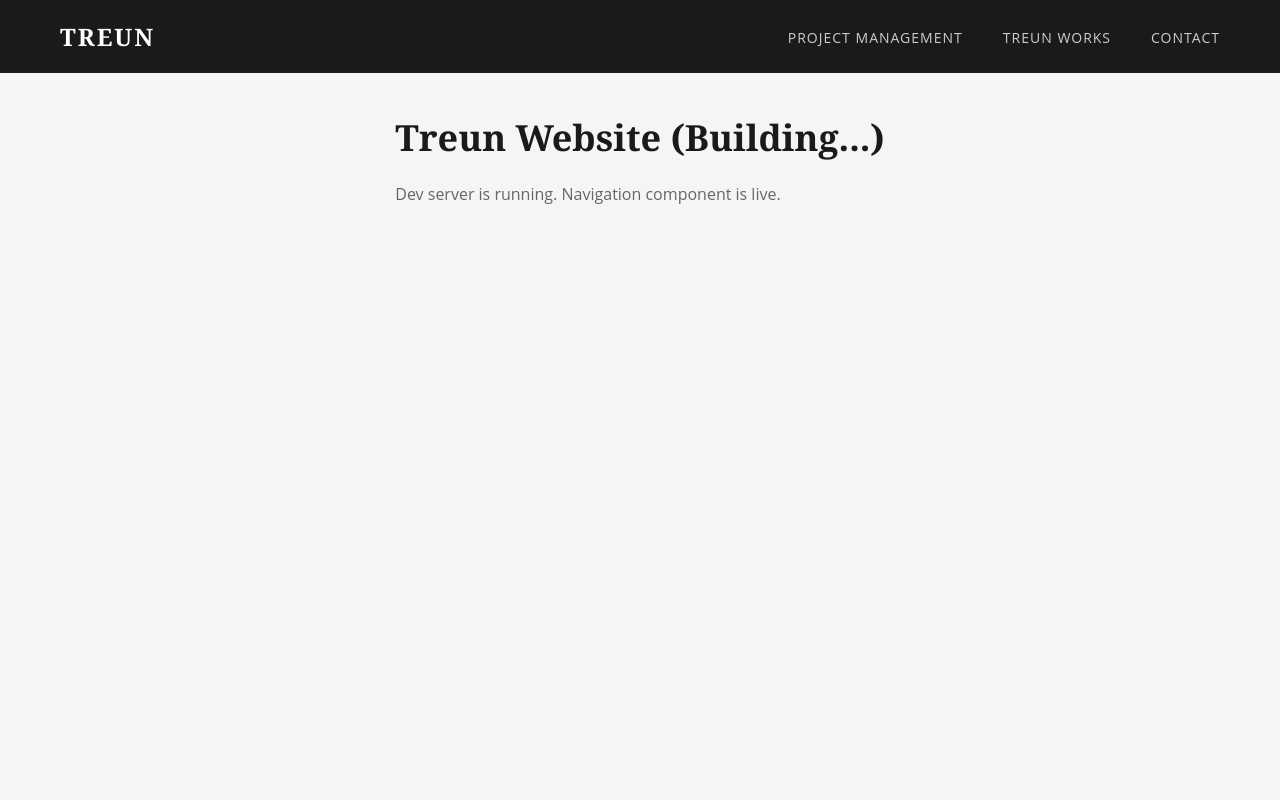
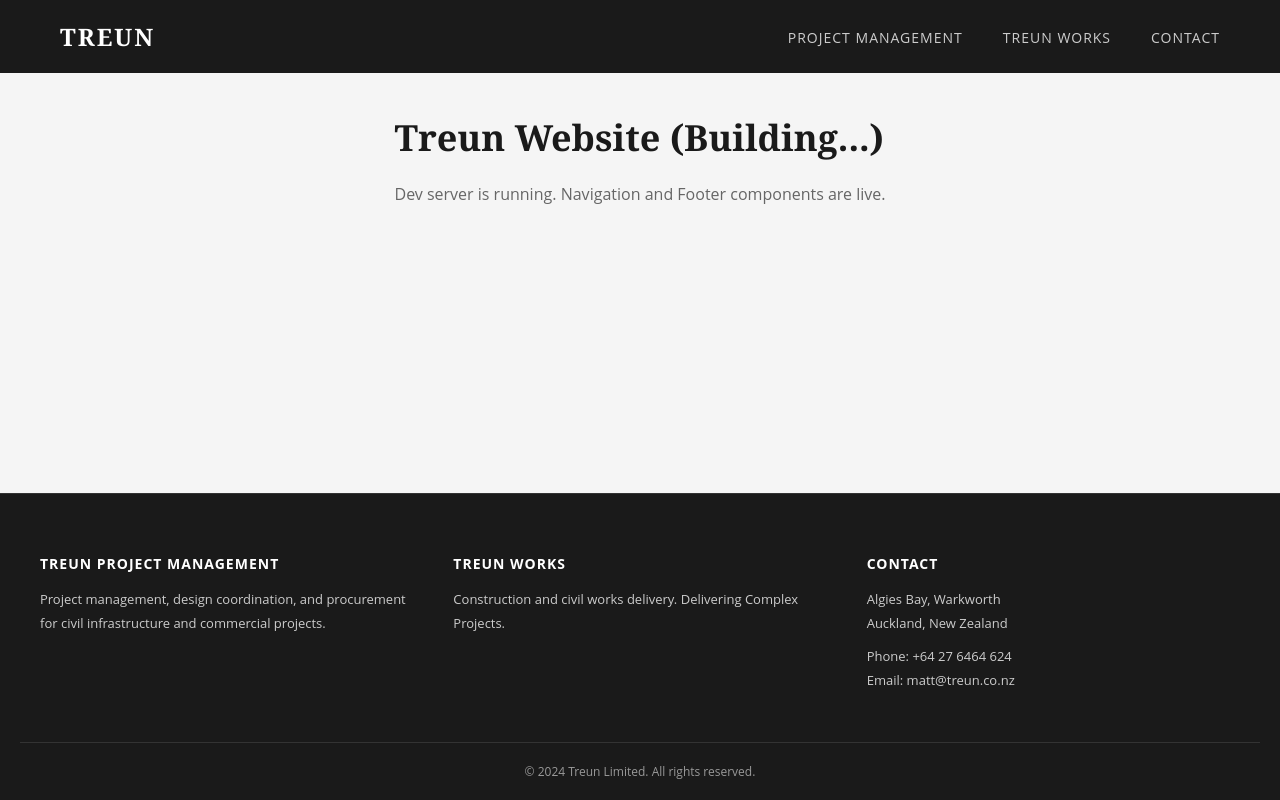
Before and after one commit to TreunLtd/treun-website, a React (Create React App) app: page / in a window 1280 px wide. Built offline with nearby package versions, Linux system fonts and the light colour scheme.

Commit message:
Day 2: Footer component

```diff
--- a/src/App.js
+++ b/src/App.js
@@ -1,5 +1,6 @@
 import React from 'react';
 import Navigation from './components/Navigation';
+import Footer from './components/Footer';
 import './App.css';
 
 function App() {
@@ -8,8 +9,9 @@ function App() {
       <Navigation />
       <main>
         <h1>Treun Website (Building...)</h1>
-        <p>Dev server is running. Navigation component is live.</p>
+        <p>Dev server is running. Navigation and Footer components are live.</p>
       </main>
+      <Footer />
     </div>
   );
 }
--- /dev/null
+++ b/src/components/Footer.css
@@ -0,0 +1,55 @@
+.footer {
+  background-color: #1a1a1a;
+  color: #cccccc;
+  padding: 60px 20px 20px;
+  margin-top: 60px;
+  border-top: 1px solid #333;
+}
+
+.footer-container {
+  max-width: 1200px;
+  margin: 0 auto 40px;
+  display: grid;
+  grid-template-columns: repeat(auto-fit, minmax(300px, 1fr));
+  gap: 40px;
+}
+
+.footer-section h4 {
+  color: #ffffff;
+  font-size: 14px;
+  font-weight: bold;
+  text-transform: uppercase;
+  letter-spacing: 1px;
+  margin-bottom: 15px;
+  font-family: 'Open Sans', sans-serif;
+}
+
+.footer-section p {
+  font-size: 13px;
+  line-height: 1.8;
+  margin-bottom: 10px;
+}
+
+.footer-section a {
+  color: #cccccc;
+  text-decoration: none;
+}
+
+.footer-section a:hover {
+  color: #ffffff;
+}
+
+.footer-bottom {
+  text-align: center;
+  padding-top: 20px;
+  border-top: 1px solid #333;
+  font-size: 12px;
+  color: #999;
+}
+
+@media (max-width: 768px) {
+  .footer-container {
+    grid-template-columns: 1fr;
+    gap: 30px;
+  }
+}
--- /dev/null
+++ b/src/components/Footer.js
@@ -0,0 +1,30 @@
+import React from 'react';
+import './Footer.css';
+
+export default function Footer() {
+  return (
+    <footer className="footer">
+      <div className="footer-container">
+        <div className="footer-section">
+          <h4>Treun Project Management</h4>
+          <p>Project management, design coordination, and procurement for civil infrastructure and commercial projects.</p>
+        </div>
+
+        <div className="footer-section">
+          <h4>Treun Works</h4>
+          <p>Construction and civil works delivery. Delivering Complex Projects.</p>
+        </div>
+
+        <div className="footer-section">
+          <h4>Contact</h4>
+          <p>Algies Bay, Warkworth<br />Auckland, New Zealand</p>
+          <p>Phone: +64 27 6464 624<br />Email: matt@treun.co.nz</p>
+        </div>
+      </div>
+
+      <div className="footer-bottom">
+        <p>&copy; 2024 Treun Limited. All rights reserved.</p>
+      </div>
+    </footer>
+  );
+}
```
